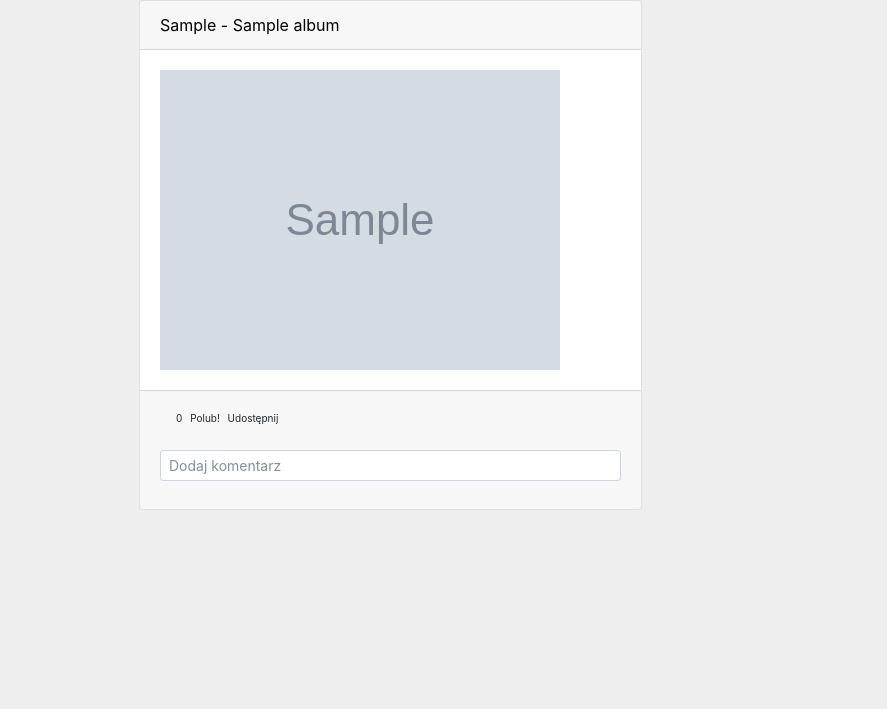
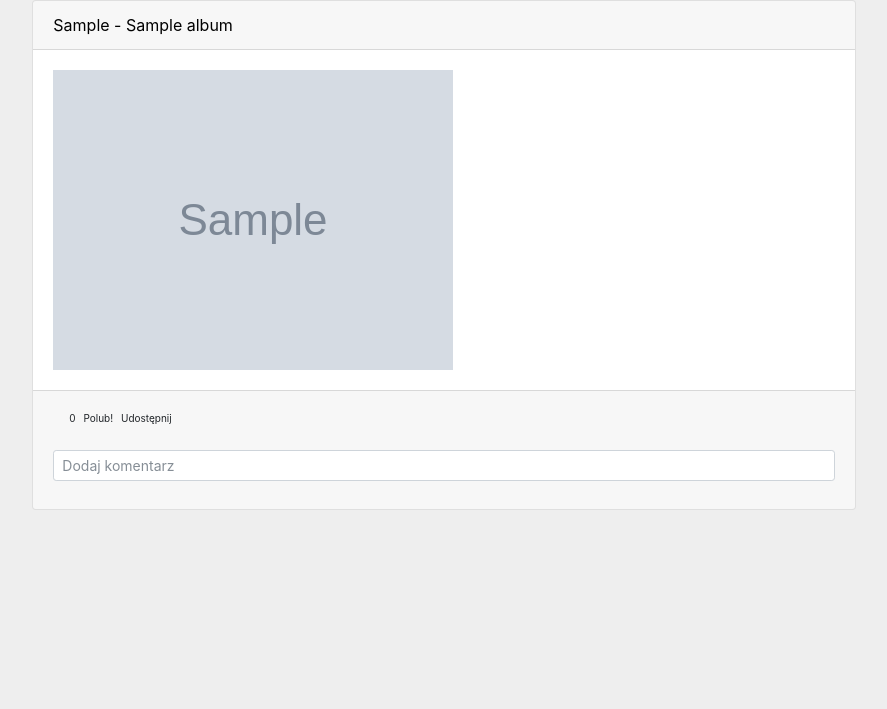
Before and after one commit to wefhi/Viber, a Django app: page / in a window 1280 px wide. Shown: the part 56-765 px from the top of the page, without its empty margins (196-1083 px from the left). Run offline with Django 3.2, Linux system fonts and the light colour scheme; tables that the repository leaves empty hold one stand-in row (values such as "Sample post"); grey boxes marked "Sample" are stand-in pictures; some libraries are stand-ins or nearby versions.

Commit message:
changed proportions

```diff
--- a/music/templates/music/index.html
+++ b/music/templates/music/index.html
@@ -5,9 +5,9 @@
 
 		<div class="row">
 
-			<div class="col-sm-3"></div>
+			<div class="col-sm-2"></div>
 
-			<div class="col-sm-5">
+			<div class="col-sm-8">
 
 				{% for album in object_list %}
 				<div class="card">
@@ -50,7 +50,7 @@
 
 			</div>
 
-			<div class="col-sm-4"></div>
+			<div class="col-sm-2"></div>
 
 
 		</div>
```
